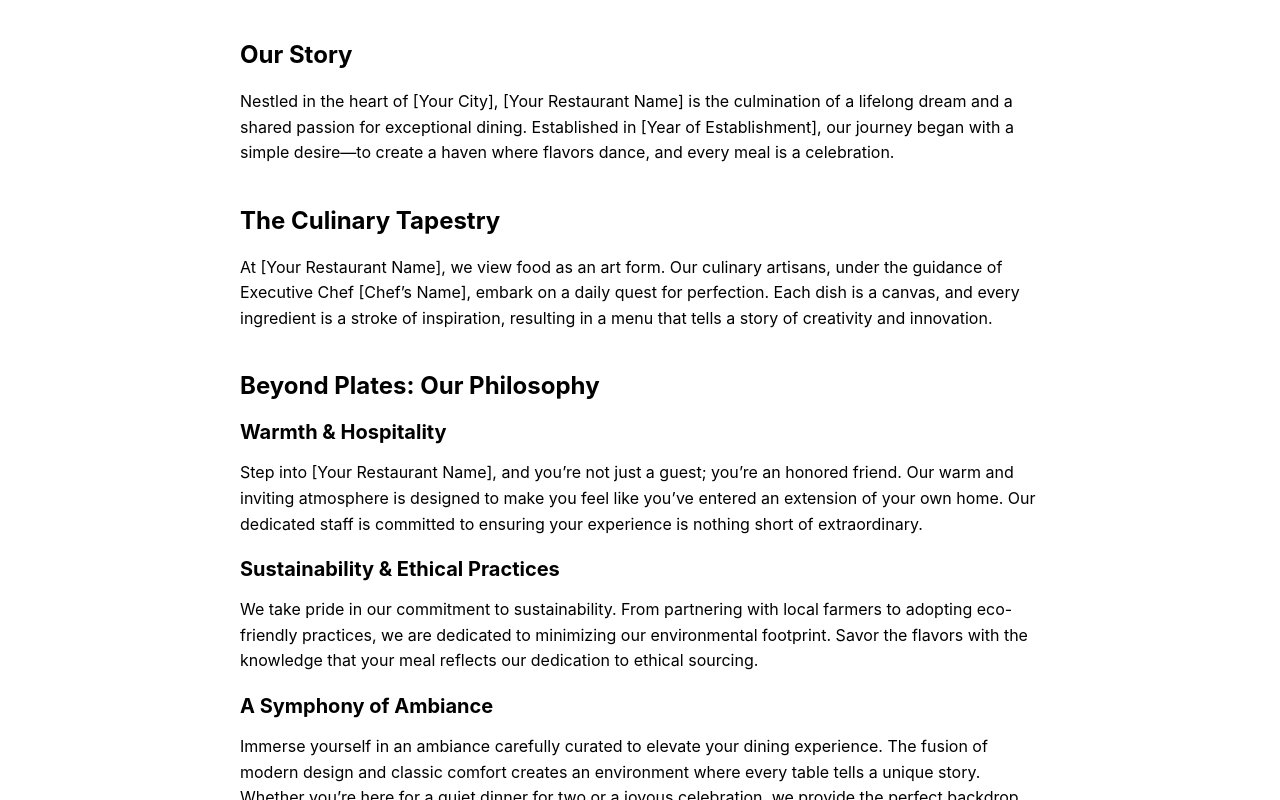
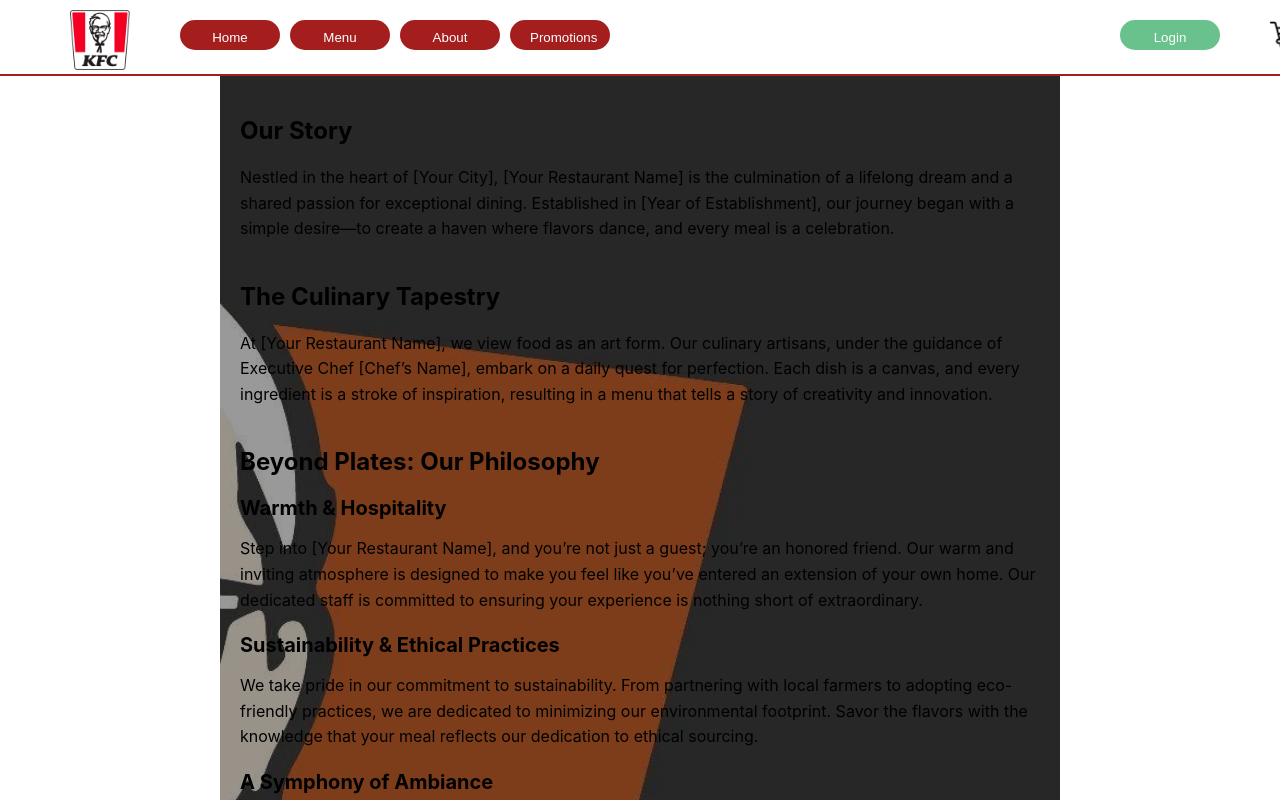
Before and after one commit to YaseeRathnayaka/MunchMate, a React (Create React App) app in the folder frontend/: page /about in a window 1280 px wide. Shown: the top 800 px of the page. Built offline with nearby package versions, Linux system fonts and the light colour scheme.

Commit message:
back ground image added

```diff
--- a/frontend/src/components/pages/About/About.css
+++ b/frontend/src/components/pages/About/About.css
@@ -1,8 +1,26 @@
 /* AboutUs.css */
+/* About.css */
+
+
+  .about-us-container:before {
+    content: '';
+    position: absolute;
+    top: 0;
+    left: 0;
+    width: 100%;
+    height: 100%;
+    background-color: rgba(0, 0, 0, 0.4); /* Adjust opacity here */
+  }
+
 .about-us-container {
     max-width: 800px;
     margin: 0 auto;
     padding: 20px;
+    background-image: url('../../../assets/1611296.webp');
+    background-size: cover;
+    background-position: center;
+    background-repeat: no-repeat;
+    position: relative;
   }
 
   .section {
--- a/frontend/src/components/pages/About/About.js
+++ b/frontend/src/components/pages/About/About.js
@@ -6,8 +6,9 @@
 const AboutUs = () => {
   return (
 
-    <div className="about-us-container" >
-
+    <div className="about" >
+        <Header />
+        <div className='about-us-container'>
       <div className="section">
         <h2>Our Story</h2>
         <p>
@@ -50,6 +51,7 @@
           Founder & Head Chef, [Your Restaurant Name]
         </p>
       </div>
+      </div>
     </div>
   );
 };
```
